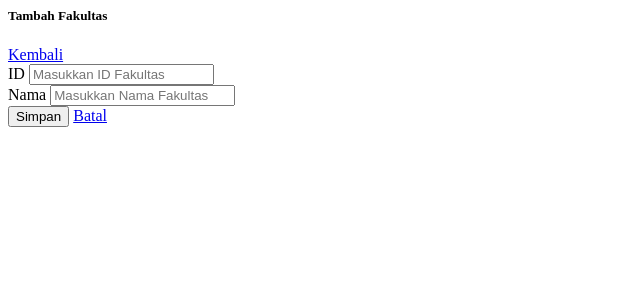
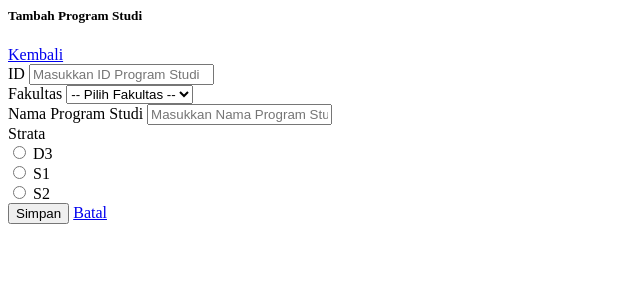
Before and after one commit to Dewa-Danny/24010110069_I-Dewa-Gde-Dannyswara_Tugas-3, a CodeIgniter app: the page made by application/views/prodi/form.php in a window 1280 px wide. Shown: the top 300 px of the page, without its empty margins (0-640 px from the left). Run offline with CodeIgniter, Linux system fonts and the light colour scheme; data that the repository does not hold is empty.

Commit message:
Memperbaiki kode tambah data di prodi

```diff
--- a/application/views/prodi/form.php
+++ b/application/views/prodi/form.php
@@ -3,29 +3,63 @@
 		<div class="card shadow border-0 mb-4">
 			<div class="card-header bg-secondary text-white d-flex flex-column flex-md-row justify-content-between align-items-md-center gap-2">
 				<div>
-					<h5 class="mb-0 fw-bold"><?php echo isset($button) && $button === 'Update' ? 'Ubah Fakultas' : 'Tambah Fakultas'; ?></h5>
+					<h5 class="mb-0 fw-bold"><?php echo isset($button) && $button === 'Update' ? 'Ubah Program Studi' : 'Tambah Program Studi'; ?></h5>
 				</div>
-				<a class="btn btn-light" href="<?php echo base_url('fakultas') ?>">Kembali</a>
+				<a class="btn btn-light" href="<?php echo base_url('prodi') ?>">Kembali</a>
 			</div>
 			<div class="card-body">
 				<form action="<?php echo $action; ?>" method="post" novalidate>
 					<div class="mb-3">
-						<label for="fakultas_id" class="form-label">ID</label>
-						<input type="text" name="fakultas_id" id="fakultas_id" class="form-control <?php echo form_error('fakultas_id') ? 'is-invalid' : (isset($_POST['fakultas_id']) ? 'is-valid' : ''); ?>" value="<?php echo set_value('fakultas_id', isset($fakultas['fakultas_id']) ? $fakultas['fakultas_id'] : ''); ?>" placeholder="Masukkan ID Fakultas">
+						<label for="prodi_id" class="form-label">ID</label>
+						<input type="text" name="prodi_id" id="prodi_id" class="form-control <?php echo form_error('prodi_id') ? 'is-invalid' : (isset($_POST['prodi_id']) ? 'is-valid' : ''); ?>" value="<?php echo set_value('prodi_id', isset($prodi['prodi_id']) ? $prodi['prodi_id'] : ''); ?>" placeholder="Masukkan ID Program Studi">
 						<?php if (form_error('fakultas_id')): ?>
-							<div class="invalid-feedback"><?php echo form_error('fakultas_id'); ?></div>
+							<div class="invalid-feedback"><?php echo form_error('prodi_id'); ?></div>
 						<?php endif; ?>
 					</div>
-					<div class="mb-3">
-						<label for="fakultas_name" class="form-label">Nama</label>
-						<input type="text" name="fakultas_name" id="fakultas_name" class="form-control <?php echo form_error('fakultas_name') ? 'is-invalid' : (isset($_POST['fakultas_name']) ? 'is-valid' : ''); ?>" value="<?php echo set_value('fakultas_name', isset($fakultas['fakultas_name']) ? $fakultas['fakultas_name'] : ''); ?>" placeholder="Masukkan Nama Fakultas">
-						<?php if (form_error('fakultas_name')): ?>
-							<div class="invalid-feedback"><?php echo form_error('fakultas_name'); ?></div>
+                    <div class="mb-3">
+                        <label for="fakultas_id" class="form-label">Fakultas</label>
+                        <select name="fakultas_id" id="fakultas_id" class="form-select <?php echo form_error('fakultas_id') ? 'is-invalid' : (isset($_POST['fakultas_id']) ? 'is-valid' : ''); ?>">
+                            <option value="">-- Pilih Fakultas --</option>
+                            <?php foreach ($fakultas as $f): ?>
+                                <option value="<?php echo $f['fakultas_id']; ?>"
+                                    <?php echo set_select('fakultas_id', $f['fakultas_id'], (isset($prodi['fakultas_id']) && $prodi['fakultas_id'] == $f['fakultas_id'])); ?>>
+                                    <?php echo $f['fakultas_name']; ?>
+                                </option>
+                            <?php endforeach; ?>
+                        </select>
+                        <?php if (form_error('fakultas_id')): ?>
+                            <div class="invalid-feedback"><?php echo form_error('fakultas_id'); ?></div>
+                        <?php endif; ?>
+                    </div>
+                    <div class="mb-3">
+						<label for="prodi_name" class="form-label">Nama Program Studi</label>
+						<input type="text" name="prodi_name" id="prodi_name" class="form-control <?php echo form_error('prodi_name') ? 'is-invalid' : (isset($_POST['prodi_name']) ? 'is-valid' : ''); ?>" value="<?php echo set_value('prodi_name', isset($prodi['prodi_name']) ? $prodi['prodi_name'] : ''); ?>" placeholder="Masukkan Nama Program Studi">
+						<?php if (form_error('prodi_name')): ?>
+							<div class="invalid-feedback"><?php echo form_error('prodi_name'); ?></div>
 						<?php endif; ?>
 					</div>
-					<div class="d-flex gap-2">
+                    <div class="mb-3">
+                        <label class="form-label">Strata</label>
+                        <div>
+                            <?php
+                            $strata_options = ['D3', 'S1', 'S2'];
+                            foreach ($strata_options as $s): ?>
+                                <div class="form-check form-check-inline">
+                                    <input class="form-check-input <?php echo form_error('prodi_strata') ? 'is-invalid' : (isset($_POST['prodi_strata']) ? 'is-valid' : ''); ?>"
+                                        type="radio" name="prodi_strata" id="strata_<?php echo $s; ?>"
+                                        value="<?php echo $s; ?>"
+                                        <?php echo set_radio('prodi_strata', $s, (isset($prodi['prodi_strata']) && $prodi['prodi_strata'] === $s)); ?>>
+                                    <label class="form-check-label" for="strata_<?php echo $s; ?>"><?php echo $s; ?></label>
+                                </div>
+                            <?php endforeach; ?>
+                        </div>
+                        <?php if (form_error('prodi_strata')): ?>
+                            <div class="text-danger small mt-1"><?php echo form_error('prodi_strata'); ?></div>
+                        <?php endif; ?>
+                    </div>
+                    <div class="d-flex gap-2">
 						<button type="submit" class="btn btn-primary"><?php echo isset($button) ? $button : 'Simpan'; ?></button>
-						<a href="<?php echo base_url('fakultas') ?>" class="btn btn-secondary">Batal</a>
+						<a href="<?php echo base_url('prodi') ?>" class="btn btn-secondary">Batal</a>
 					</div>
 				</form>
 			</div>
--- a/application/views/prodi/index.php
+++ b/application/views/prodi/index.php
@@ -3,7 +3,7 @@
 		<div>
 			<h5 class="mb-0 fw-bold">Data Program Studi</h5>
 		</div>
-		<a class="btn btn-primary btn-lg fw-bold" href="<?php echo base_url('mahasiswa/tambah') ?>">Tambah</a>
+		<a class="btn btn-primary btn-lg fw-bold" href="<?php echo base_url('prodi/tambah') ?>">Tambah</a>
 	</div>
 	<div class="card-body">
 		<div class="table-responsive">
```
